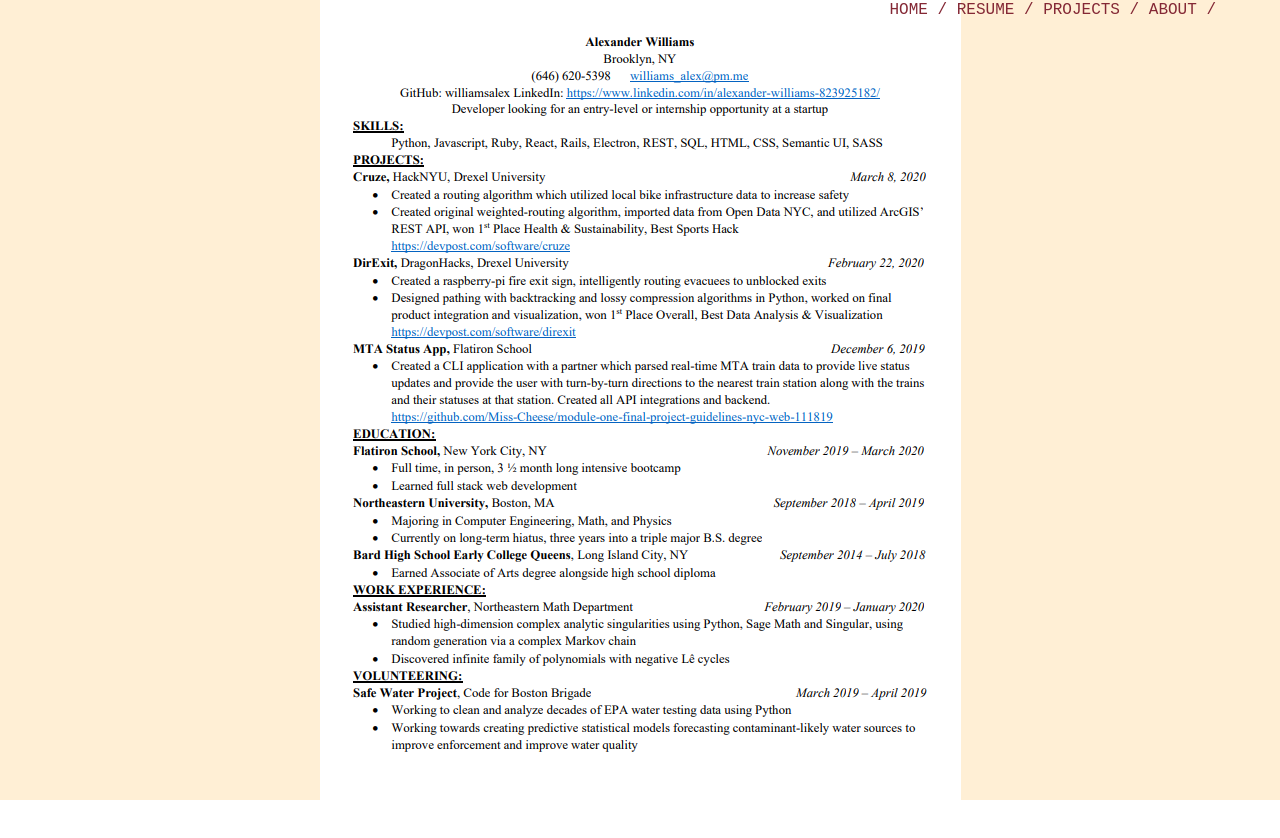
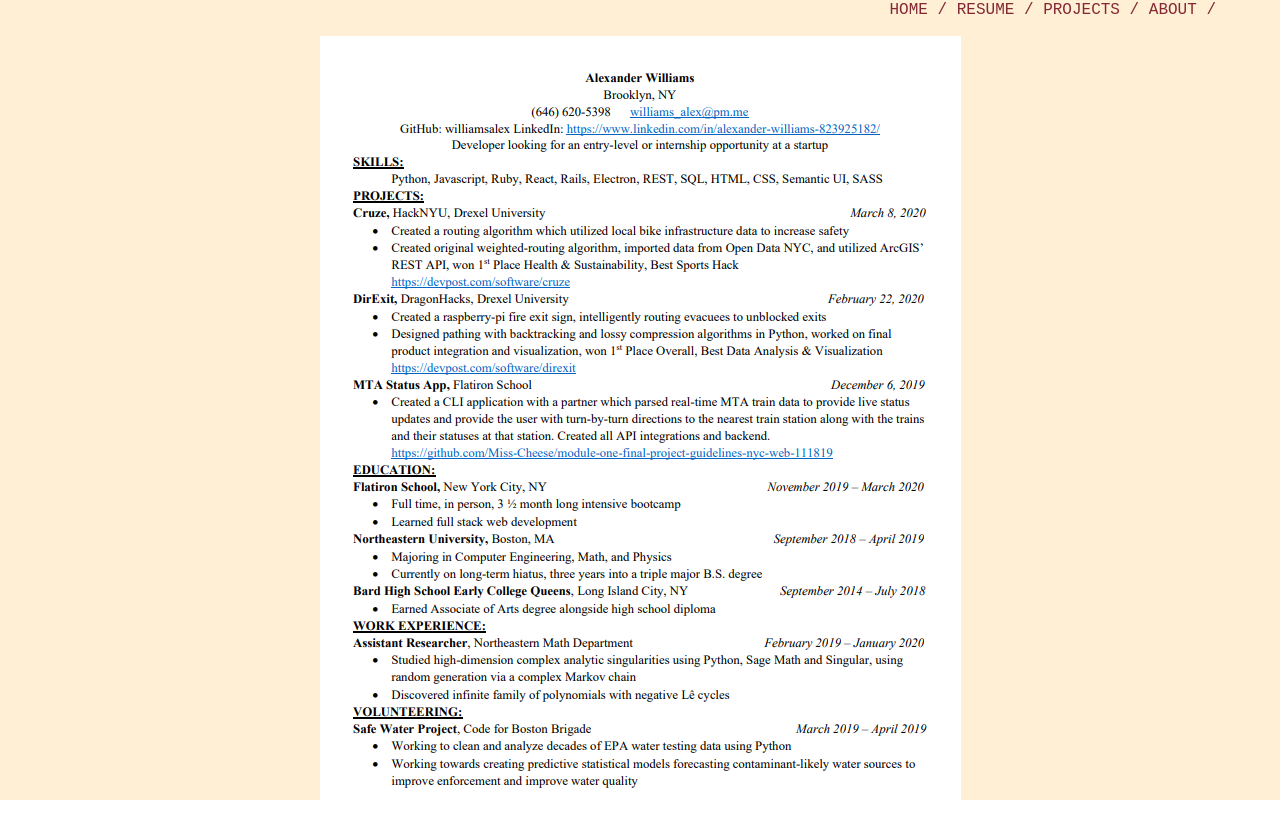
Before and after one commit to williamsalex/portfolio, a React (Create React App) app: page /resume in a window 1280 px wide. Shown: the top 838 px of the page. Built offline with nearby package versions, Linux system fonts and the light colour scheme.

Commit message:
added extra styling and minor edits to srcs

```diff
--- a/src/components/about.js
+++ b/src/components/about.js
@@ -5,8 +5,7 @@
 export default function About() {
     return(
         <div className = 'text'>
-            <h3>MY NAME IS ALEXANDER WILLIAMS</h3>
-            <h4>CALL ME ALEX.</h4>
+
         </div>
     )
 }
--- a/src/components/projects.js
+++ b/src/components/projects.js
@@ -1,8 +1,8 @@
 import React from 'react'
-import '../stylesheets/homepage.scss'
+import '../stylesheets/projects.scss'
 
 
-export default function Homepage() {
+export default function Projects() {
     return(
         <div className = 'text'>
         </div>
--- a/src/components/resume.js
+++ b/src/components/resume.js
@@ -1,11 +1,17 @@
 import React from 'react'
 import '../stylesheets/resume.scss'
-import resume from './resume.PNG'
+import resume from '../resume.PNG'
 
-export default function Homepage() {
+export default function Resume() {
     return(
-        <div className = 'resume'>
-            <img src={resume}></img>
+        <div>
+            <div>
+                <br/>
+                <br/>
+            </div>
+            <div className = 'resume'>
+                <img src={resume} alt = 'resume'></img>
+            </div>
         </div>
     )
 }
--- a/src/stylesheets/resume.scss
+++ b/src/stylesheets/resume.scss
@@ -20,6 +20,8 @@
     display: flex;
     align-items: center;
     justify-content: center;
+    max-width: 100%;
+    height: auto;
 }
 
 .divider{
```
Also changed, not shown: src/resume.PNG (renamed from src/components/resume.PNG), src/stylesheets/projects.scss (added).
